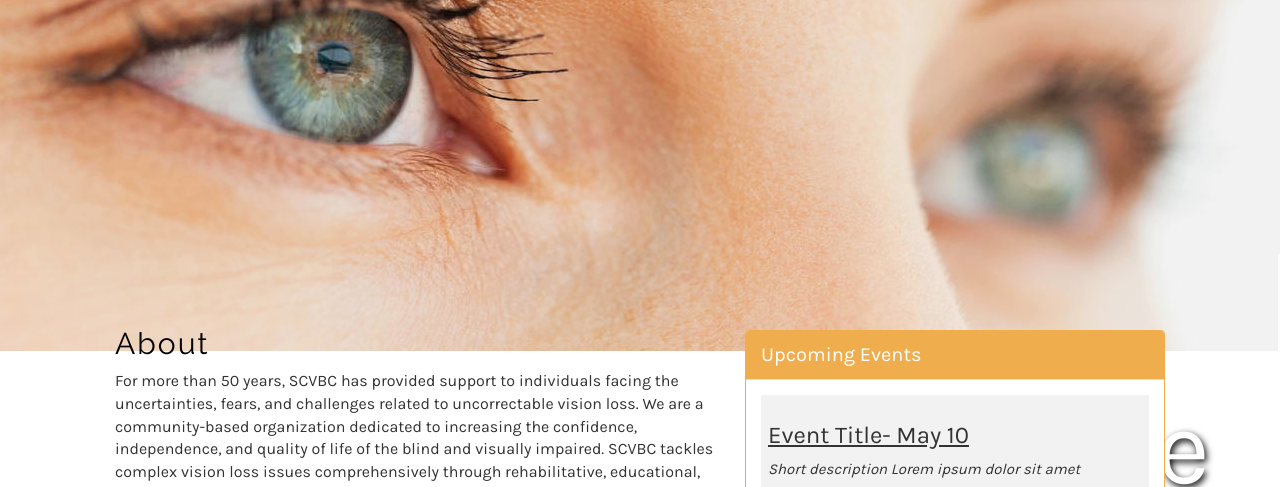
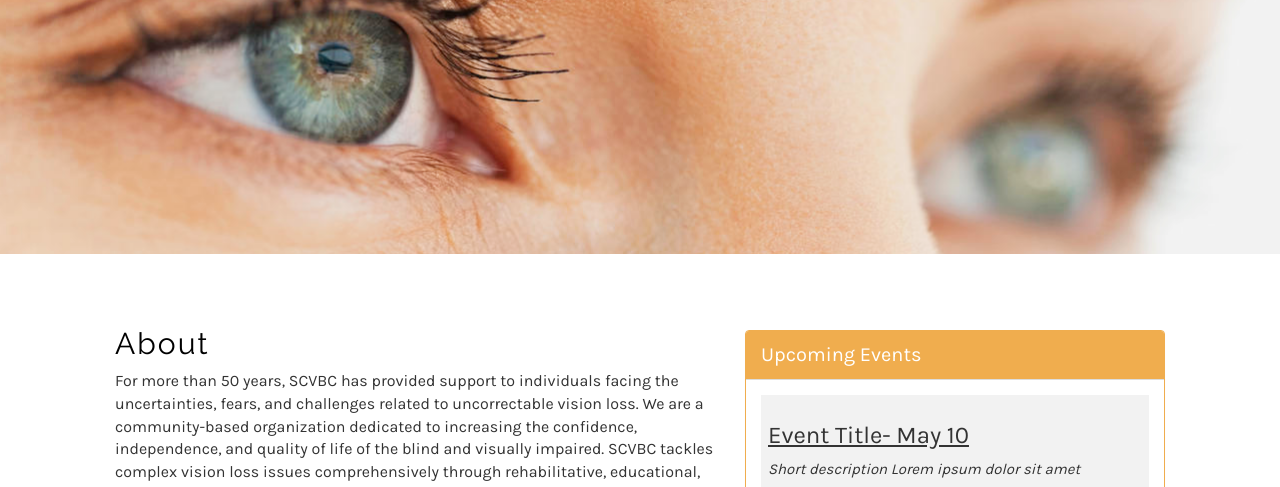
Before and after one commit to mdevlin96/portfolio, a plain HTML site: page scvbc-site/index.html in a window 1280 px wide. Shown: the part 384-871 px from the top of the page. Drawn offline with nearby package versions, Linux system fonts and the light colour scheme.

Commit message:
Update index.html

```diff
--- a/scvbc-site/index.html
+++ b/scvbc-site/index.html
@@ -79,7 +79,7 @@
 
 
  <div class="jumbotron jumbotron-fluid">
-   <img src="images/eyeball.png" alt="eye-image">
+    <!-- <img src="images/eyeball.png" alt="eye-image"> -->
   <div class="container text-right">
     <h1>Welcome</h1>
     <h2>Santa Clara Valley Blind Center</h2>
```
